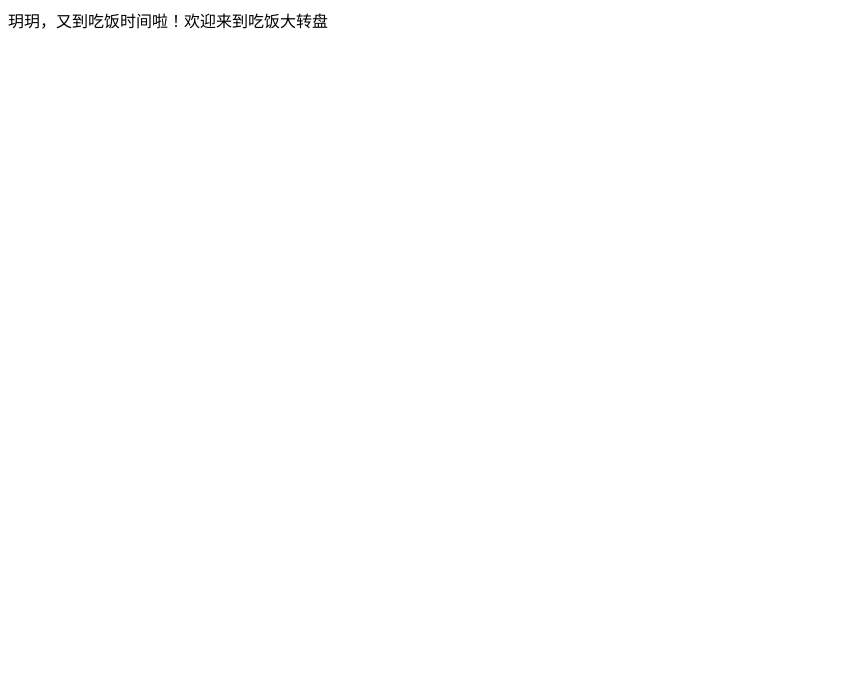
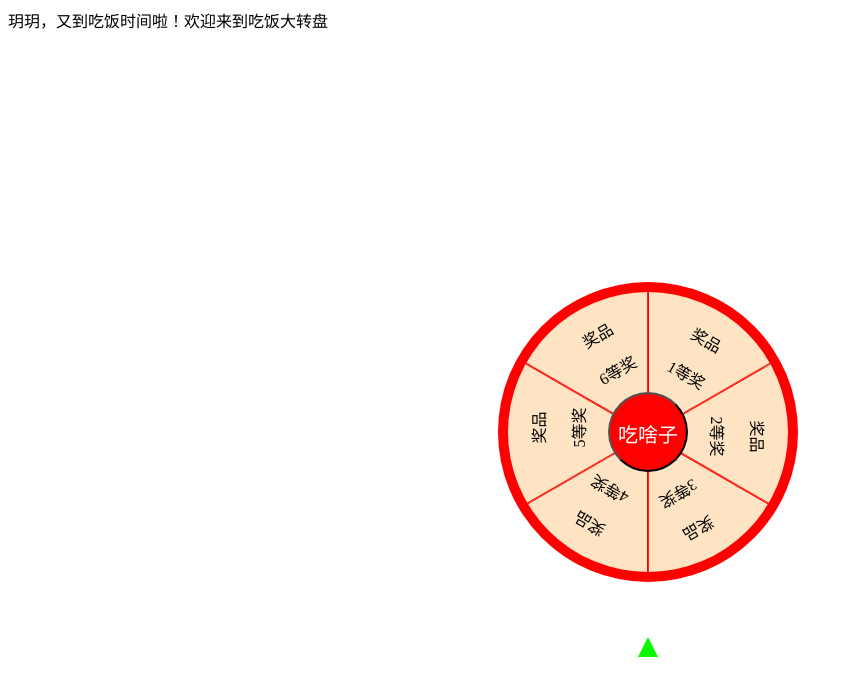
Before and after one commit to fuweiaa/ourhome, a Vue app: page /eating in a window 1280 px wide. Shown: the top 696 px of the page, without its empty margins (0-853 px from the left). Built offline with nearby package versions, Linux system fonts and the light colour scheme.

Commit message:
吃饭大转盘做好了

```diff
--- a/src/views/eating/index.vue
+++ b/src/views/eating/index.vue
@@ -1,11 +1,220 @@
 <template>
     <div>玥玥，又到吃饭时间啦！欢迎来到吃饭大转盘</div>
+    <div class="body">
+        <div class="container" :style="styleObject">
+            <div class="turntable">
+                <div class="prize-container"></div>
+                <div class="prize-container"></div>
+                <div class="prize-container"></div>
+                <div class="prize-container"></div>
+                <div class="prize-container"></div>
+                <div class="prize-container"></div>
+            </div>
+
+            <div class="turntable">
+                <div class="prize">
+                    <div class="prize-child">
+                        <div>奖品</div>
+                        <p>1等奖</p>
+                    </div>
+                </div>
+                <div class="prize">
+                    <div class="prize-child">
+                        <div>奖品</div>
+                        <p>2等奖</p>
+                    </div>
+                </div>
+                <div class="prize">
+                    <div class="prize-child">
+                        <div>奖品</div>
+                        <p>3等奖</p>
+                    </div>
+                </div>
+                <div class="prize">
+                    <div class="prize-child">
+                        <div>奖品</div>
+                        <p>4等奖</p>
+                    </div>
+                </div>
+                <div class="prize">
+                    <div class="prize-child">
+                        <div>奖品</div>
+                        <p>5等奖</p>
+                    </div>
+                </div>
+                <div class="prize">
+                    <div class="prize-child">
+                        <div>奖品</div>
+                        <p>6等奖</p>
+                    </div>
+                </div>
+            </div>
+        </div>
+        <div class="pointer"></div>
+        <button class="draw-btn" @click="drawPrize" :disabled="buttonDisabled">吃啥子</button>
+
+    </div>
 </template>
 
 <script setup lang="ts">
+import { computed, ref } from 'vue';
+
+const rotation = ref(0);
+const buttonDisabled = ref(false);
+const transitionStyle = 'transform 4s ease-out';
+
+const styleObject = computed(() => ({
+    transition: transitionStyle,
+    transform: `rotate(${rotation.value}deg)`
+}));
+
+function drawPrize() {
+    const randomDeg = Math.floor(Math.random() * 360) + 1440; // 至少旋转4圈再加随机角度
+    rotation.value = randomDeg;
+    buttonDisabled.value = true;
+
+    setTimeout(() => {
+        buttonDisabled.value = false;
+    }, 4000); // 与 CSS 过渡时间匹配
+}
 
 </script>
 
 <style lang="scss" scoped>
+.body {
+    width: 100vw;
+    height: 100vh;
+    display: flex;
+    justify-content: center;
+    align-items: center;
+}
 
+.container {
+    width: 300px;
+    height: 300px;
+    background-color: red;
+    border-radius: 50%;
+    display: flex;
+    justify-content: center;
+    align-items: center;
+    position: relative;
+}
+
+.turntable {
+    width: 280px;
+    height: 280px;
+    border-radius: 50%;
+    position: absolute;
+    overflow: hidden;
+}
+
+/*扇形区*/
+.prize-container {
+    width: 280px;
+    height: 280px;
+    background-color: bisque;
+    position: absolute;
+    left: 50%;
+    top: -50%;
+    /*600-280/2,将prize正方形左下角点对准圆心*/
+    border: 1px solid red;
+    /*以正方形左下角为中心旋转，0% 100%即左下角的坐标*/
+    transform-origin: 0% 100%;
+}
+
+.prize-container:nth-child(1) {
+    transform: rotate(0deg) skewY(-30deg);
+}
+
+.prize-container:nth-child(2) {
+    transform: rotate(60deg) skewY(-30deg);
+}
+
+.prize-container:nth-child(3) {
+    transform: rotate(120deg) skewY(-30deg);
+}
+
+.prize-container:nth-child(4) {
+    transform: rotate(180deg) skewY(-30deg);
+}
+
+.prize-container:nth-child(5) {
+    transform: rotate(240deg) skewY(-30deg);
+}
+
+.prize-container:nth-child(6) {
+    transform: rotate(300deg) skewY(-30deg);
+}
+
+/* 奖品区 */
+.prize {
+    width: 140px;
+    height: 140px;
+    position: absolute;
+    left: 50%;
+    top: 0;
+    transform-origin: 0% 100%;
+}
+
+/* 奖品内容 */
+.prize-child {
+    width: 100%;
+    height: 100%;
+    display: flex;
+    flex-direction: column;
+    align-items: center;
+    justify-content: center;
+    transform: rotate(30deg) translateX(-15%) translateY(10%);
+}
+
+.prize:nth-child(1) {
+    transform: rotate(0deg);
+}
+
+.prize:nth-child(2) {
+    transform: rotate(60deg);
+}
+
+.prize:nth-child(3) {
+    transform: rotate(120deg);
+}
+
+.prize:nth-child(4) {
+    transform: rotate(180deg);
+}
+
+.prize:nth-child(5) {
+    transform: rotate(240deg);
+}
+
+.prize:nth-child(6) {
+    transform: rotate(300deg);
+}
+
+.pointer {
+    width: 0;
+    height: 0;
+    border-left: 10px solid transparent;
+    /* 左边透明边 */
+    border-right: 10px solid transparent;
+    /* 右边透明边 */
+    border-bottom: 20px solid #08f800;
+    /* 下边为尖尖颜色 */
+    position: absolute;
+    top: 637px;
+    /* 指针的高度，需向上偏移 */
+    left: 959;
+}
+
+.draw-btn {
+    width: 80px;
+    height: 80px;
+    border-radius: 50%;
+    background-color: red;
+    color: white;
+    font-size: 20px;
+    line-height: 80px;
+    text-align: center;
+    position: absolute;
+}
 </style>
--- a/src/views/login/login.vue
+++ b/src/views/login/login.vue
@@ -2,8 +2,8 @@
  * @Author: fuweiaa
  * @Date: 2024-04-23 09:59:39
  * @LastEditors: fuweiaa
- * @LastEditTime: 2024-04-23 16:36:46
- * @FilePath: \bigevent-vue3\src\views\login.vue
+ * @LastEditTime: 2024-04-23 17:02:34
+ * @FilePath: \bigevent-vue3\src\views\login\login.vue
  * @Description:
  * Copyright (c) 2024 by VGE, All Rights Reserved.
 -->
@@ -13,11 +13,11 @@
 </template>
 
 <script setup lang="ts">
-// import { onMounted } from "vue";
-// onMounted(() => {
-//     console.log('hello world');
+import { onMounted } from "vue";
+onMounted(() => {
+  console.log('hello world');
 
-// }),
+}),
 </script>
 
 <style lang="scss" scoped>
```
Also changed, not shown: src/components/Header.vue (+4 -3 lines).
